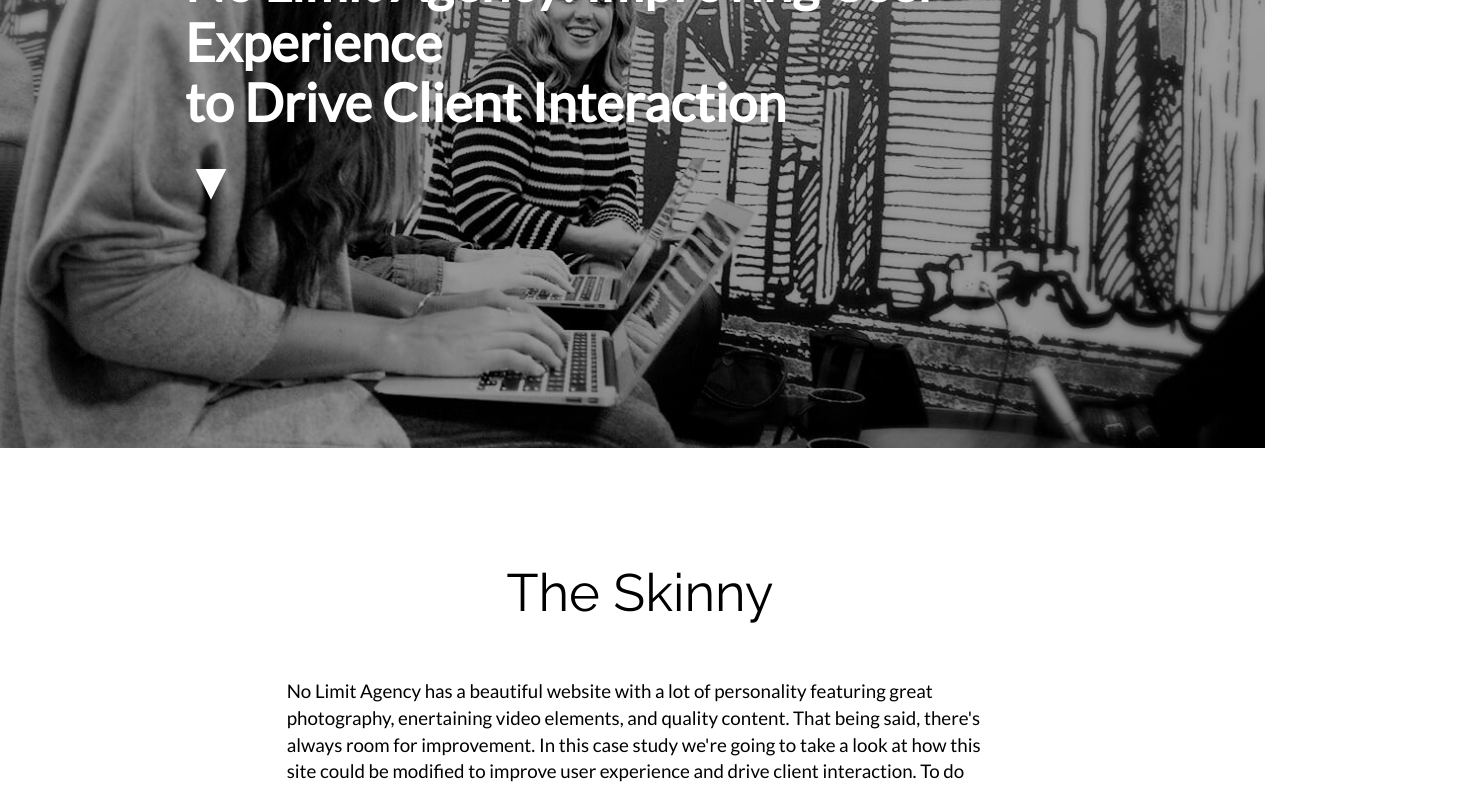
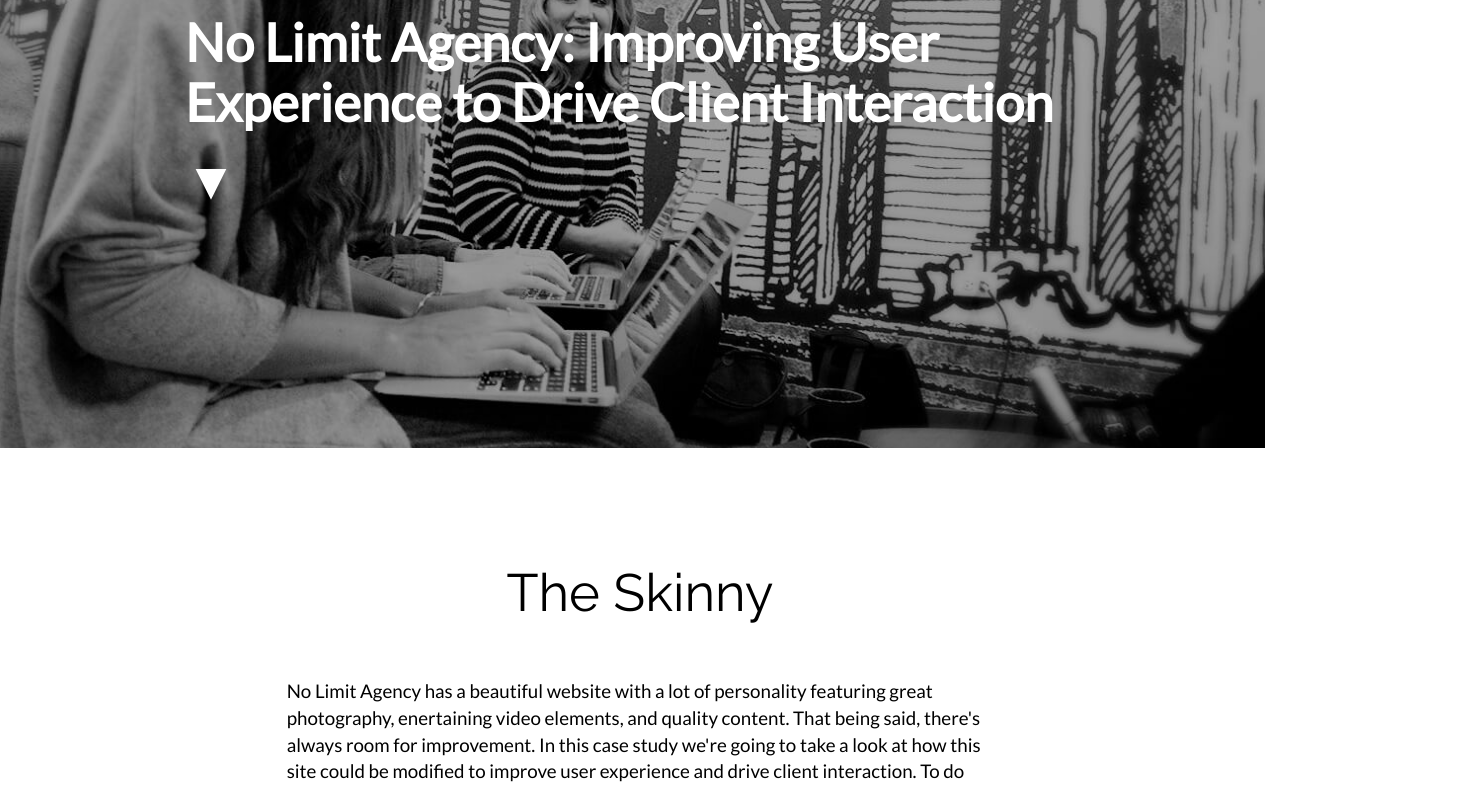
Before and after one commit to brianmenard/personal-site, a website: page projects/no_limit_case_study.html in a window 1280 px wide. Shown: the part 312-1100 px from the top of the page, 1465 px wide, since content can reach past the window. Drawn offline with nearby package versions, Linux system fonts and the light colour scheme; files whose address does not match are found by name.

Commit message:
changed css for no limit header div

```diff
--- a/css/main.css
+++ b/css/main.css
@@ -317,9 +317,8 @@
     color: white;
     position: absolute;
     bottom:30%;
-    width: 100%;
+    max-width: 900px;
     left:200px;
-    padding-right: 300px;
     text-align: left;
 }
 
--- a/projects/no_limit_case_study.html
+++ b/projects/no_limit_case_study.html
@@ -69,7 +69,7 @@
             <div class='col-md-12 no_limit_header_container'>
               <div class='headers'>
                 <h2>case study</h2>
-                <h1><strong>No Limit Agency: Improving User Experience <br> to Drive Client Interaction</strong></h1>
+                <h1><strong>No Limit Agency: Improving User Experience to Drive Client Interaction</strong></h1>
                 <h1>&#9660;</h1>
               </div>
             </div>
```
